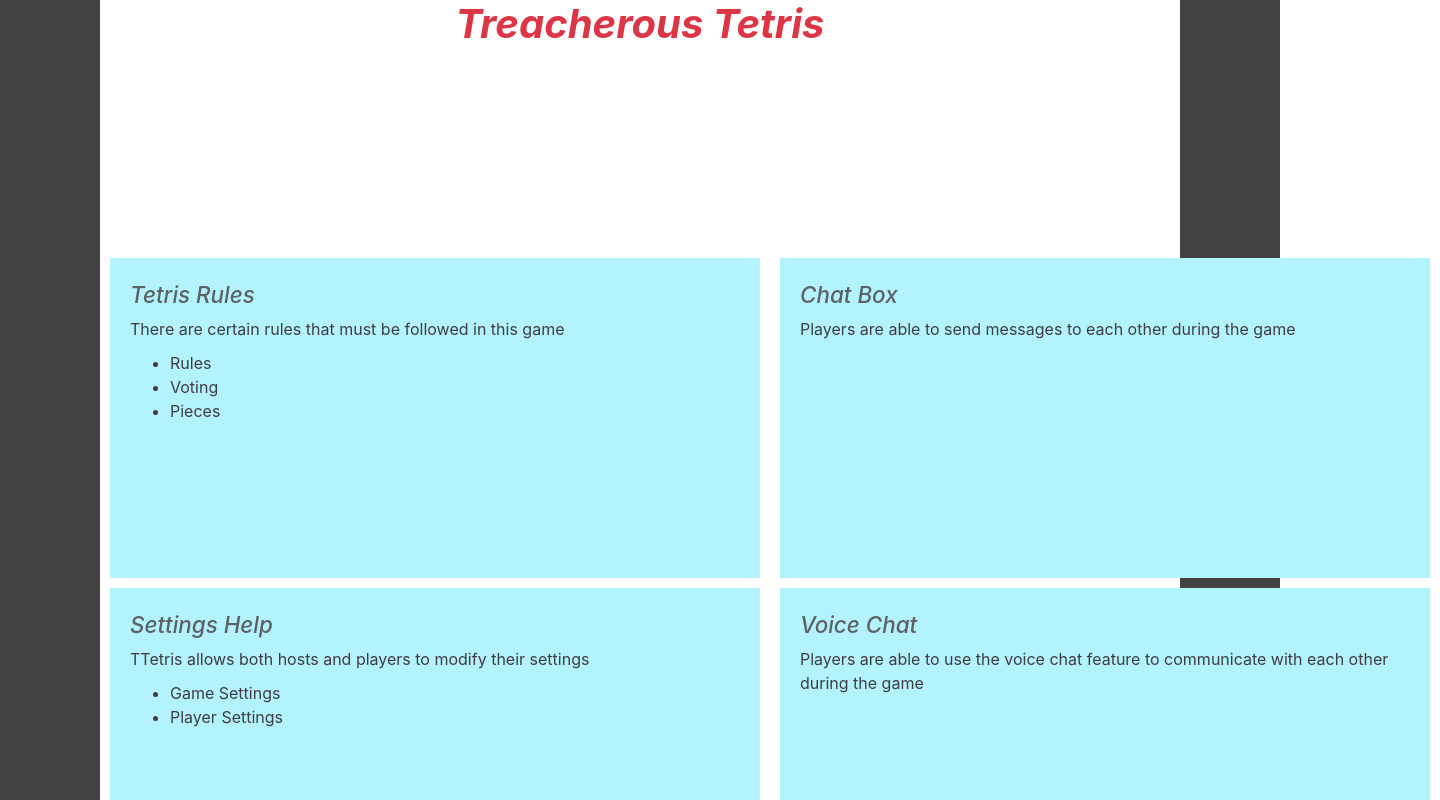
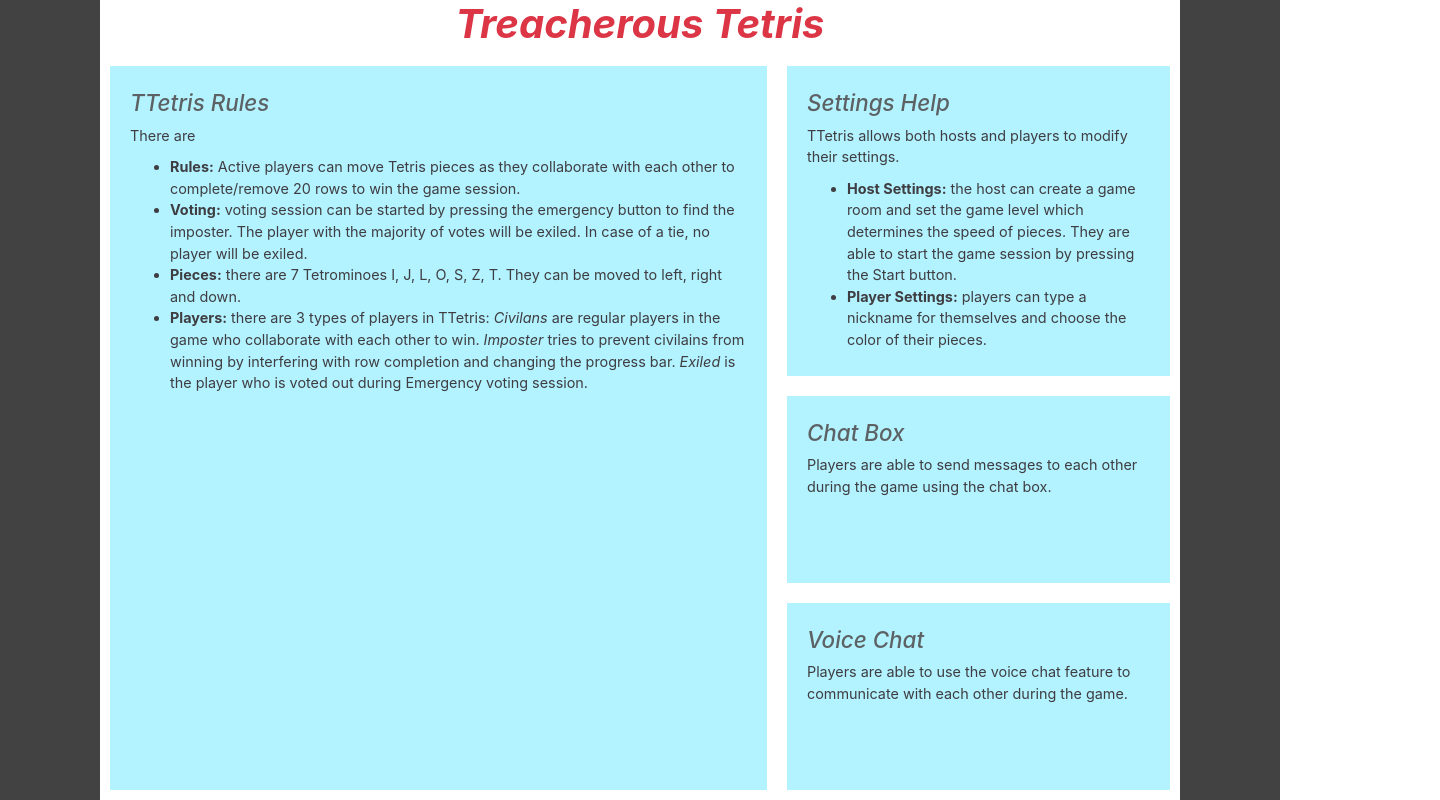
Before and after one commit to ducklin5/TTetris, a React (Create React App) app in the folder code/client/: page /help in a window 1280 px wide. Shown: the top 800 px of the page, 1440 px wide, since content can reach past the window. Built offline with nearby package versions, Linux system fonts and the light colour scheme; no server answers.

Commit message:
UI improvement for section alignment and navigation from the homepage is set up

```diff
--- a/code/client/package.json
+++ b/code/client/package.json
@@ -15,6 +15,7 @@
     "react": "^17.0.2",
     "react-dom": "^17.0.2",
     "react-p5": "^1.3.27",
+    "react-router-dom": "^6.2.2",
     "react-scripts": "5.0.0",
     "socket.io-client": "^4.4.1",
     "typescript": "^4.4.2",
--- a/code/client/src/App.jsx
+++ b/code/client/src/App.jsx
@@ -1,10 +1,13 @@
 import {connected} from 'process';
+import { Route, Routes, BrowserRouter } from 'react-router-dom';
 import { io, Socket } from "socket.io-client";
 import './App.css';
 import React, { Component, useEffect, useState } from 'react';
 import HomePage from './components/homepage/homepage';
 import HelpPage from './components/helppage/helppage';
 
+
+const socket = io.connect('http://127.0.0.1:8080');
 function App() {
   const [socket, setSocket] = useState();
   const [currPage, setCurrPage] = useState("homePage");
@@ -16,10 +19,12 @@ function App() {
   }, [])
 
   return (
-    <React.Fragment class="mx-auto" style="width: 200px;">
-      {/* <HomePage socket={socket} /> */}
-      <HelpPage/>
-    </React.Fragment>
+    <BrowserRouter>
+    <Routes>
+      <Route path="/" element={<HomePage socket={socket}/>} />
+      <Route path="/help" element={<HelpPage />} />
+    </Routes>
+    </BrowserRouter>
   );
 }
 
--- a/code/client/src/components/helppage/helppage.css
+++ b/code/client/src/components/helppage/helppage.css
@@ -12,21 +12,38 @@ html, body, #root {
     border: 100px solid #424242;
     border-top: 0px;
     border-bottom: 0px;
+    display: flex;
+    flex-direction: column;
 }
 
-.help-col{
+.help-col {
     display: flex;
     flex-direction: row;
+    flex: 1;
+    overflow: auto;
 }
 
-.help-box{
-    width: 650px;
-    height: 320px;
+.help-sections {
+    display: flex;
+    flex-direction: column;
+    overflow: auto;
+}
+
+.help-box-left {
+    word-wrap: break-all;
     background-color: #B3F2FF;
     margin: 10px;
+    flex: 1;
 }
 
-.help-text{
+.help-box-right {
+    word-wrap: break-all;
+    background-color: #B3F2FF;
+    margin: 10px;
+    flex: 1;
+}
+
+.help-text {
     padding: 20px;
     display: flex;
     flex-direction: column;
@@ -40,9 +57,8 @@ html, body, #root {
 
 .help-box-paragraph{
     color: #3e3d41;
-    font-size: 1.0rem;
+    font-size: 0.9rem;
     display: -webkit-box;
-    -webkit-line-clamp: 3;
     -webkit-box-orient: vertical;
     overflow: hidden;
     text-overflow: ellipsis;
--- a/code/client/src/components/helppage/helppage.jsx
+++ b/code/client/src/components/helppage/helppage.jsx
@@ -6,45 +6,51 @@ class HelpPage extends Component {
     render() {
         return (
             <div class="help-page">
-                <p class="h1 text-danger font-weight-bold font-italic text-center title-margin ">Treacherous Tetris</p>
+                <div><p class="h1 text-danger font-weight-bold font-italic text-center ">Treacherous Tetris</p></div>
                 <div class="help-col">
                     <div class="help-sections">
-                        <div class="help-box">
+                        <div class="help-box-left">
                             <div class="help-text">
-                                <span class="help-box-title font-italic">Tetris Rules</span>
-                                <p class="help-box-paragraph"> There are certain rules that must be followed in this game</p>
+                                <span class="help-box-title font-italic">TTetris Rules</span>
+                                <p class="help-box-paragraph"> There are </p>
                                 <ul class="help-box-paragraph">
-                                    <li>Rules</li>
-                                    <li>Voting</li>
-                                    <li>Pieces</li>
-                                </ul>
-                            </div>
-                        </div>
-
-                        <div class="help-box">
-                            <div class="help-text">
-                                <span class="help-box-title font-italic">Settings Help</span>
-                                <p class="help-box-paragraph"> TTetris allows both hosts and players to modify their settings</p>
-                                <ul class="help-box-paragraph">
-                                    <li>Game Settings</li>
-                                    <li>Player Settings</li>
+                                    <li><strong>Rules:</strong> Active players can move Tetris pieces as they collaborate with each other to complete/remove 20 rows to win the game session. </li>
+                                    <li><strong>Voting:</strong> voting session can be started by pressing the emergency button to find the imposter.
+                                    The player with the majority of votes will be exiled. In case of a tie, no player
+                                    will be exiled.</li>
+                                    <li><strong>Pieces:</strong> there are 7 Tetrominoes I, J, L, O, S, Z, T. They can be moved to left, right and down.</li>
+                                    <li><strong>Players:</strong> there are 3 types of players in TTetris: <em>Civilans</em> are regular players in the game who collaborate with each other to win.
+                                    <em> Imposter</em> tries to prevent civilains from winning by interfering with row completion and changing the progress bar. <em>Exiled</em> is the player who is voted out during Emergency voting session.</li>
                                 </ul>
                             </div>
                         </div>
                     </div>
+
                     <div class="help-sections">
-                        <div class="help-box">
+                        <div class="help-box-right">
+                            <div class="help-text">
+                                <span class="help-box-title font-italic">Settings Help</span>
+                                <p class="help-box-paragraph"> TTetris allows both hosts and players to modify their settings.</p>
+                                <ul class="help-box-paragraph">
+                                    <li><strong>Host Settings:</strong> the host can create a game room and set the game level which determines the speed of pieces.
+                                        They are able to start the game session by pressing the Start button.
+                                    </li>
+                                    <li><strong>Player Settings:</strong> players can type a nickname for themselves and choose the color of their pieces.</li>
+                                </ul>
+                            </div>
+                        </div>
+                        <div class="help-box-right">
                             <div class="help-text">
                                 <span class="help-box-title font-italic">Chat Box</span>
-                                <p class="help-box-paragraph"> Players are able to send messages to each other during the game</p>
+                                <p class="help-box-paragraph"> Players are able to send messages to each other during the game using the chat box.</p>
                             </div>
                         </div>
 
-                        <div class="help-box">
+                        <div class="help-box-right">
                             <div class="help-text">
                                 <span class="help-box-title font-italic">Voice Chat</span>
                                 <p class="help-box-paragraph"> Players are able to use the voice chat feature to communicate with
-                                    each other during the game</p>
+                                    each other during the game.</p>
                             </div>
                         </div>
                     </div>
--- a/code/client/src/components/homepage/homepage.jsx
+++ b/code/client/src/components/homepage/homepage.jsx
@@ -1,4 +1,5 @@
 import React, { Component, useState } from 'react';
+import { Link } from 'react-router-dom';
 import './homepage.css';
 import PropTypes from "prop-types";
 
@@ -9,6 +10,7 @@ const HomePagePropTypes = {
 const HomePage = (props) => {
     const [roomID, setRoomID] = useState("");
     const {socket} = props;
+    console.log(socket)
 
     const onCreateButtonClicked = () => {
         const roomID = "abcd";
@@ -20,10 +22,6 @@ const HomePage = (props) => {
 
     const onJoinButtonClicked = () => {
         requestJoinRoom(roomID);
-    }
-
-    const onHelpButtonClicked = () => {
-
     }
 
     const requestJoinRoom = (roomID) => {
@@ -49,9 +47,9 @@ const HomePage = (props) => {
                     </button>
                 </div>
                 <div className="d-flex justify-content-center align-items-start">
-                    <button onClick={onHelpButtonClicked} type="button" className="btn btn-secondary btn-lg btn-block text-dark font-weight-bold font-italic text-center btn-space">
+                    <Link to={"/help"} type="button" className="btn btn-secondary btn-lg btn-block text-dark font-weight-bold font-italic text-center btn-space">
                         Help
-                    </button>
+                    </Link>
                 </div>
             </div>
     );
```
Also changed, not shown: 1 other file (tests, documents, lock files or other folders).
